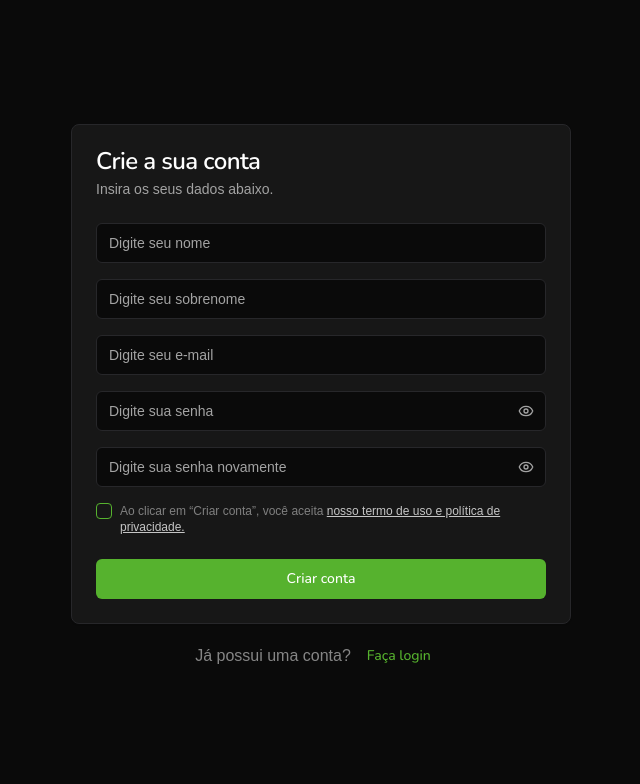
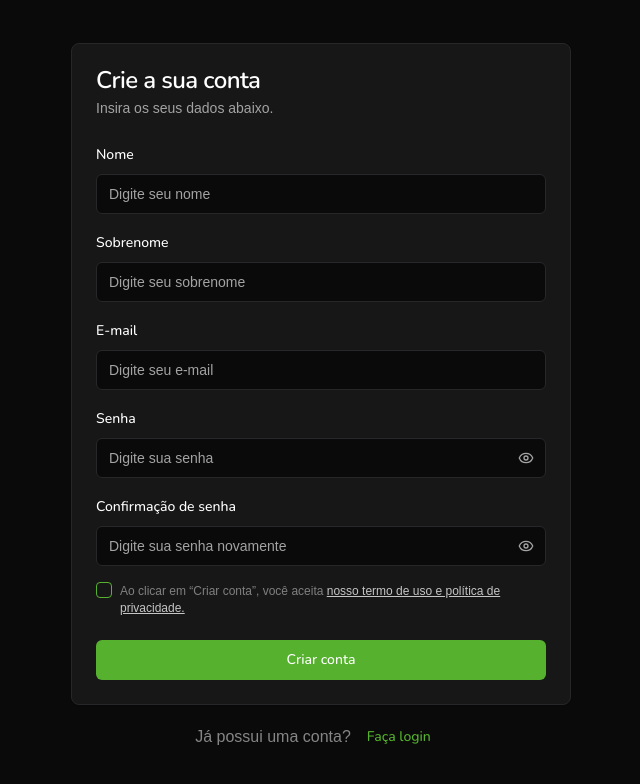
Before and after one commit to GustavoOrelio/Fintrack, a React (Vite) app: page /signup in a window 1280 px wide. Shown: the top 784 px of the page, without its empty margins (319-959 px from the left). Built offline with nearby package versions, Linux system fonts and the light colour scheme; a web font is replaced by a local one.

Commit message:
feat: add validation to signup form

```diff
--- a/package.json
+++ b/package.json
@@ -11,16 +11,20 @@
     "prepare": "husky"
   },
   "dependencies": {
+    "@hookform/resolvers": "^3.10.0",
     "@radix-ui/react-checkbox": "^1.2.3",
+    "@radix-ui/react-label": "^2.1.4",
     "@radix-ui/react-slot": "^1.2.0",
     "class-variance-authority": "^0.7.1",
     "clsx": "^2.1.1",
     "lucide-react": "^0.503.0",
     "react": "^18.3.1",
     "react-dom": "^18.3.1",
+    "react-hook-form": "^7.56.1",
     "react-router": "^7.1.1",
     "tailwind-merge": "^3.2.0",
-    "tailwindcss-animate": "^1.0.7"
+    "tailwindcss-animate": "^1.0.7",
+    "zod": "^3.24.3"
   },
   "devDependencies": {
     "@eslint/js": "^9.17.0",
--- a/src/components/password-input.jsx
+++ b/src/components/password-input.jsx
@@ -1,10 +1,11 @@
 import { EyeIcon, EyeOffIcon } from 'lucide-react'
-import { useState } from 'react'
+import { forwardRef, useState } from 'react'
 
 import { Button } from './ui/button'
 import { Input } from './ui/input'
 
-const PasswordInput = ({ placeholder = 'Digite sua senha' }) => {
+const PasswordInput = forwardRef(
+  ({ placeholder = 'Digite sua senha', ...props }, ref) => {
     const [passwordIsVisible, setPasswordIsVisible] = useState(false)
 
     return (
@@ -12,6 +13,8 @@
         <Input
           type={passwordIsVisible ? 'text' : 'password'}
           placeholder={placeholder}
+          ref={ref}
+          {...props}
         />
         <Button
           variant="ghost"
@@ -23,5 +26,8 @@
       </div>
     )
   }
+)
+
+PasswordInput.displayName = 'PasswordInput'
 
 export default PasswordInput
--- /dev/null
+++ b/src/components/ui/form.jsx
@@ -0,0 +1,135 @@
+import { Slot } from '@radix-ui/react-slot'
+import * as React from 'react'
+import { Controller, FormProvider, useFormContext } from 'react-hook-form'
+
+import { Label } from '@/components/ui/label'
+import { cn } from '@/lib/utils'
+
+const Form = FormProvider
+
+const FormFieldContext = React.createContext({})
+
+const FormField = ({ ...props }) => {
+  return (
+    <FormFieldContext.Provider value={{ name: props.name }}>
+      <Controller {...props} />
+    </FormFieldContext.Provider>
+  )
+}
+
+const useFormField = () => {
+  const fieldContext = React.useContext(FormFieldContext)
+  const itemContext = React.useContext(FormItemContext)
+  const { getFieldState, formState } = useFormContext()
+
+  const fieldState = getFieldState(fieldContext.name, formState)
+
+  if (!fieldContext) {
+    throw new Error('useFormField should be used within <FormField>')
+  }
+
+  const { id } = itemContext
+
+  return {
+    id,
+    name: fieldContext.name,
+    formItemId: `${id}-form-item`,
+    formDescriptionId: `${id}-form-item-description`,
+    formMessageId: `${id}-form-item-message`,
+    ...fieldState,
+  }
+}
+
+const FormItemContext = React.createContext({})
+
+const FormItem = React.forwardRef(({ className, ...props }, ref) => {
+  const id = React.useId()
+
+  return (
+    <FormItemContext.Provider value={{ id }}>
+      <div ref={ref} className={cn('space-y-2', className)} {...props} />
+    </FormItemContext.Provider>
+  )
+})
+FormItem.displayName = 'FormItem'
+
+const FormLabel = React.forwardRef(({ className, ...props }, ref) => {
+  const { error, formItemId } = useFormField()
+
+  return (
+    <Label
+      ref={ref}
+      className={cn(error && 'text-destructive', className)}
+      htmlFor={formItemId}
+      {...props}
+    />
+  )
+})
+FormLabel.displayName = 'FormLabel'
+
+const FormControl = React.forwardRef(({ ...props }, ref) => {
+  const { error, formItemId, formDescriptionId, formMessageId } = useFormField()
+
+  return (
+    <Slot
+      ref={ref}
+      id={formItemId}
+      aria-describedby={
+        !error
+          ? `${formDescriptionId}`
+          : `${formDescriptionId} ${formMessageId}`
+      }
+      aria-invalid={!!error}
+      {...props}
+    />
+  )
+})
+FormControl.displayName = 'FormControl'
+
+const FormDescription = React.forwardRef(({ className, ...props }, ref) => {
+  const { formDescriptionId } = useFormField()
+
+  return (
+    <p
+      ref={ref}
+      id={formDescriptionId}
+      className={cn('text-sm text-muted-foreground', className)}
+      {...props}
+    />
+  )
+})
+FormDescription.displayName = 'FormDescription'
+
+const FormMessage = React.forwardRef(
+  ({ className, children, ...props }, ref) => {
+    const { error, formMessageId } = useFormField()
+    const body = error ? String(error?.message ?? '') : children
+
+    if (!body) {
+      return null
+    }
+
+    return (
+      <p
+        ref={ref}
+        id={formMessageId}
+        className={cn('text-sm font-medium text-destructive', className)}
+        {...props}
+      >
+        {body}
+      </p>
+    )
+  }
+)
+FormMessage.displayName = 'FormMessage'
+
+export {
+  Form,
+  FormControl,
+  FormDescription,
+  FormField,
+  FormItem,
+  FormLabel,
+  FormMessage,
+  useFormField,
+}
--- /dev/null
+++ b/src/components/ui/label.jsx
@@ -0,0 +1,22 @@
+'use client'
+
+import * as LabelPrimitive from '@radix-ui/react-label'
+import { cva } from 'class-variance-authority'
+import * as React from 'react'
+
+import { cn } from '@/lib/utils'
+
+const labelVariants = cva(
+  'text-sm font-medium leading-none peer-disabled:cursor-not-allowed peer-disabled:opacity-70'
+)
+
+const Label = React.forwardRef(({ className, ...props }, ref) => (
+  <LabelPrimitive.Root
+    ref={ref}
+    className={cn(labelVariants(), className)}
+    {...props}
+  />
+))
+Label.displayName = LabelPrimitive.Root.displayName
+
+export { Label }
--- a/src/pages/signup.jsx
+++ b/src/pages/signup.jsx
@@ -1,4 +1,7 @@
+import { zodResolver } from '@hookform/resolvers/zod'
+import { useForm } from 'react-hook-form'
 import { Link } from 'react-router'
+import { z } from 'zod'
 
 import PasswordInput from '@/components/password-input'
 import { Button } from '@/components/ui/button'
@@ -11,41 +14,179 @@
   CardTitle,
 } from '@/components/ui/card'
 import { Checkbox } from '@/components/ui/checkbox'
+import {
+  Form,
+  FormControl,
+  FormField,
+  FormItem,
+  FormLabel,
+  FormMessage,
+} from '@/components/ui/form'
 import { Input } from '@/components/ui/input'
 
+const signupSchema = z.object({
+  firstName: z.string().trim().min(1, {
+    message: 'O nome é obrigatório.',
+  }),
+  lastName: z.string().trim().min(1, {
+    message: 'O sobrenome é obrigatório.',
+  }),
+  email: z
+    .string()
+    .email({
+      message: 'O e-mail é inválido.',
+    })
+    .trim()
+    .min(1, {
+      message: 'O e-mail é obrigatório.',
+    }),
+  password: z.string().trim().min(6, {
+    message: 'A senha deve ter no mínimo 6 caracteres.',
+  }),
+  passwordConfirmation: z.string().trim().min(6, {
+    message: 'A confirmação de senha é obrigatória.',
+  }),
+  // terms precisa ser 'true'
+  terms: z.boolean().refine((value) => value === true, {
+    message: 'Você precisa aceitar os termos.',
+  }),
+})
+
 const SignupPage = () => {
+  const methods = useForm({
+    resolver: zodResolver(signupSchema),
+    defaultValues: {
+      firstName: '',
+      lastName: '',
+      email: '',
+      password: '',
+      passwordConfirmation: '',
+      terms: false,
+    },
+  })
+  const handleSubmit = (data) => {
+    console.log(data)
+  }
   return (
     <div className="flex h-screen w-screen flex-col items-center justify-center gap-3">
+      <Form {...methods}>
+        <form onSubmit={methods.handleSubmit(handleSubmit)}>
           <Card className="w-[500px]">
             <CardHeader>
               <CardTitle>Crie a sua conta</CardTitle>
               <CardDescription>Insira os seus dados abaixo.</CardDescription>
             </CardHeader>
             <CardContent className="space-y-4">
-          <Input placeholder="Digite seu nome" />
-          <Input placeholder="Digite seu sobrenome" />
-          <Input placeholder="Digite seu e-mail" />
-          <PasswordInput />
-          <PasswordInput placeholder="Digite sua senha novamente" />
-          <div className="items-top flex space-x-2">
-            <Checkbox id="terms" />
-            <div className="grid gap-1.5 leading-none">
+              {/* PRIMEIRO NOME */}
+              <FormField
+                control={methods.control}
+                name="firstName"
+                render={({ field }) => (
+                  <FormItem>
+                    <FormLabel>Nome</FormLabel>
+                    <FormControl>
+                      <Input placeholder="Digite seu nome" {...field} />
+                    </FormControl>
+                    <FormMessage />
+                  </FormItem>
+                )}
+              />
+              {/* ÚLTIMO NOME */}
+              <FormField
+                control={methods.control}
+                name="lastName"
+                render={({ field }) => (
+                  <FormItem>
+                    <FormLabel>Sobrenome</FormLabel>
+                    <FormControl>
+                      <Input placeholder="Digite seu sobrenome" {...field} />
+                    </FormControl>
+                    <FormMessage />
+                  </FormItem>
+                )}
+              />
+              {/* E-MAIL */}
+              <FormField
+                control={methods.control}
+                name="email"
+                render={({ field }) => (
+                  <FormItem>
+                    <FormLabel>E-mail</FormLabel>
+                    <FormControl>
+                      <Input placeholder="Digite seu e-mail" {...field} />
+                    </FormControl>
+                    <FormMessage />
+                  </FormItem>
+                )}
+              />
+              {/* SENHA */}
+              <FormField
+                control={methods.control}
+                name="password"
+                render={({ field }) => (
+                  <FormItem>
+                    <FormLabel>Senha</FormLabel>
+                    <FormControl>
+                      <PasswordInput {...field} />
+                    </FormControl>
+                    <FormMessage />
+                  </FormItem>
+                )}
+              />
+
+              {/* CONFIRMAÇÃO DE SENHA */}
+              <FormField
+                control={methods.control}
+                name="passwordConfirmation"
+                render={({ field }) => (
+                  <FormItem>
+                    <FormLabel>Confirmação de senha</FormLabel>
+                    <FormControl>
+                      <PasswordInput
+                        placeholder="Digite sua senha novamente"
+                        {...field}
+                      />
+                    </FormControl>
+                    <FormMessage />
+                  </FormItem>
+                )}
+              />
+
+              <FormField
+                control={methods.control}
+                name="terms"
+                render={({ field }) => (
+                  <FormItem className="items-top flex space-x-2 space-y-0">
+                    <FormControl>
+                      <Checkbox
+                        checked={field.value}
+                        onCheckedChange={field.onChange}
+                      />
+                    </FormControl>
+                    <div className="leading-none">
                       <label
                         htmlFor="terms"
-                className="text-xs text-muted-foreground opacity-75"
+                        className={`text-xs text-muted-foreground opacity-75 ${methods.formState.errors.terms && 'text-red-500'}`}
                       >
                         Ao clicar em “Criar conta”, você aceita{' '}
-                <a href="#" className="text-white underline">
+                        <a
+                          href="#"
+                          className={`text-white underline ${methods.formState.errors.terms && 'text-red-500'}`}
+                        >
                           nosso termo de uso e política de privacidade.
                         </a>
                       </label>
                     </div>
-          </div>
+                  </FormItem>
+                )}
+              />
             </CardContent>
             <CardFooter>
               <Button className="w-full">Criar conta</Button>
             </CardFooter>
           </Card>
+        </form>
+      </Form>
       <div className="flex items-center justify-center">
         <p className="text-center opacity-50">Já possui uma conta?</p>
         <Button variant="link" asChild>
```
Also changed, not shown: 1 other file (tests, documents, lock files or other folders). Lines whose indentation alone changed are shown as unchanged.
